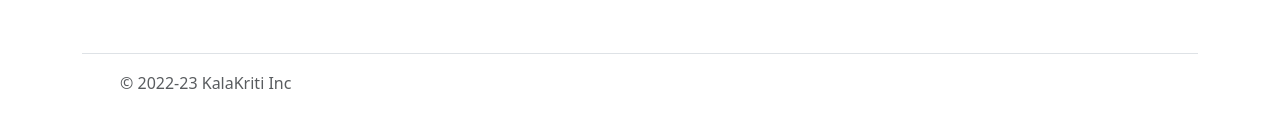
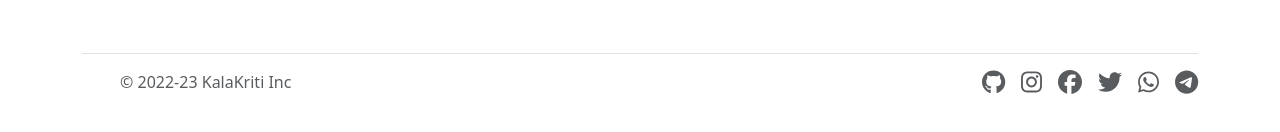
Before and after one commit to MCA-PSC-Project/kalakriti-app, a React (Vite) app: page / in a window 1280 px wide. Shown: the part 3540-3672 px from the top of the page. Built offline with nearby package versions, Linux system fonts and the light colour scheme.

Commit message:
footer icons

```diff
--- a/src/components/Footer.jsx
+++ b/src/components/Footer.jsx
@@ -1,4 +1,13 @@
 import { Link } from "react-router-dom";
+import { FontAwesomeIcon } from "@fortawesome/react-fontawesome";
+import {
+  faFacebook,
+  faGithub,
+  faInstagram,
+  faTelegram,
+  faTwitter,
+  faWhatsapp,
+} from "@fortawesome/free-brands-svg-icons";
 
 function Footer({ year, companyName }) {
   return (
@@ -20,23 +29,32 @@ function Footer({ year, companyName }) {
         <ul className="nav col-md-4 justify-content-end list-unstyled d-flex">
           <li className="ms-3">
             <Link className="text-muted" to="/login">
-              <svg className="bi" width={24} height={24}>
-                <use xlinkHref="#twitter" />
-              </svg>
+              <FontAwesomeIcon icon={faGithub} size="xl" />
             </Link>
           </li>
           <li className="ms-3">
             <Link className="text-muted" to="/login">
-              <svg className="bi" width={24} height={24}>
-                <use xlinkHref="#instagram" />
-              </svg>
+              <FontAwesomeIcon icon={faInstagram} size="xl" />{" "}
             </Link>
           </li>
           <li className="ms-3">
             <Link className="text-muted" to="/login">
-              <svg className="bi" width={24} height={24}>
-                <use xlinkHref="#facebook" />
-              </svg>
+              <FontAwesomeIcon icon={faFacebook} size="xl" />{" "}
+            </Link>
+          </li>
+          <li className="ms-3">
+            <Link className="text-muted" to="/login">
+              <FontAwesomeIcon icon={faTwitter} size="xl" />{" "}
+            </Link>
+          </li>
+          <li className="ms-3">
+            <Link className="text-muted" to="/login">
+              <FontAwesomeIcon icon={faWhatsapp} size="xl" />{" "}
+            </Link>
+          </li>
+          <li className="ms-3">
+            <Link className="text-muted" to="/login">
+              <FontAwesomeIcon icon={faTelegram} size="xl" />{" "}
             </Link>
           </li>
         </ul>
```
Also changed, not shown: src/components/Rating.css (added).
